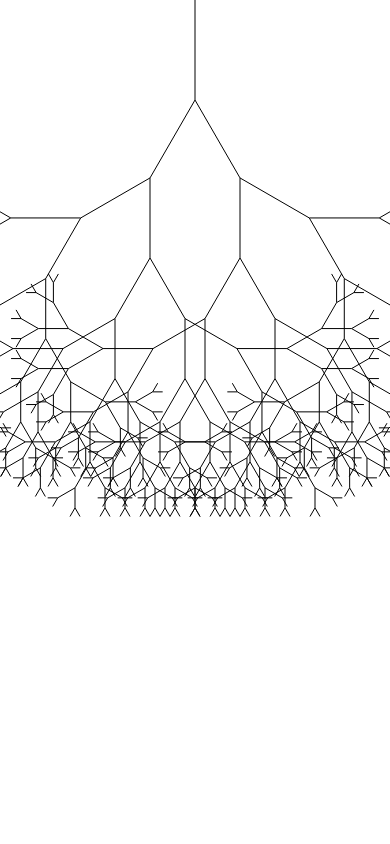
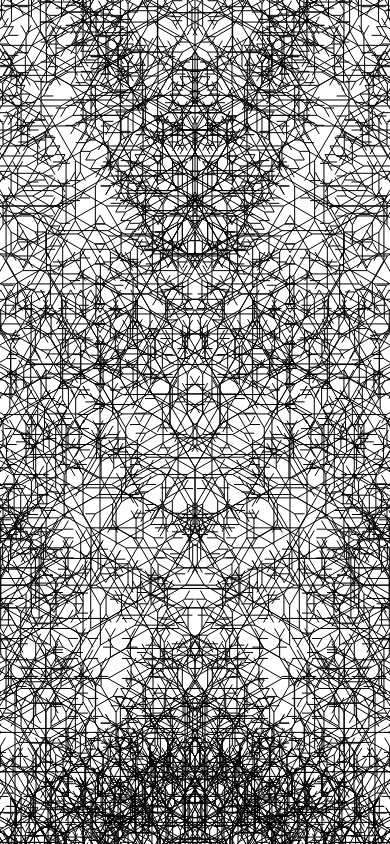
Before and after one commit to mreichl-tgm/fractalism, a plain HTML site: page index.html in a window 390 px wide. Drawn offline with Linux system fonts and the light colour scheme.

Commit message:
Making index.html responsive

```diff
--- a/index.html
+++ b/index.html
@@ -6,9 +6,9 @@
 
     <link rel="stylesheet" href="style.css">
 </head>
-<body>
+<body onload="init()" onresize="init()">
 <canvas id="canvas"></canvas>
+</body>
 
 <script type="text/javascript" src="script.js"></script>
-</body>
 </html>
--- a/script.js
+++ b/script.js
@@ -9,8 +9,8 @@ function drawLine(x1, y1, x2, y2){
 }
 
 function drawTree (angle, split, depth, size) {
-    canvas.width = window.innerWidth;
-    canvas.height = window.innerHeight;
+    canvas.width = document.body.clientWidth;
+    canvas.height = document.body.clientHeight;
 
     context.fillStyle = "#FF0";
 
@@ -30,7 +30,7 @@ function drawTree (angle, split, depth, size) {
     paint(x1, y1, angle, depth);
 }
 
-context.beginPath();
-drawTree(90, 30, 10, 10);
-context.stroke();
-context.closePath();
+function init() {
+    drawTree(90, 30, 20, 10);
+    context.stroke();
+}
--- a/style.css
+++ b/style.css
@@ -11,8 +11,5 @@ html, body {
 #canvas {
     position: absolute;
     top: 0;
-    left: 0;
-    bottom: 0;
-    right: 0;
-    margin: 0 auto;
+    margin: auto;
 }
```
